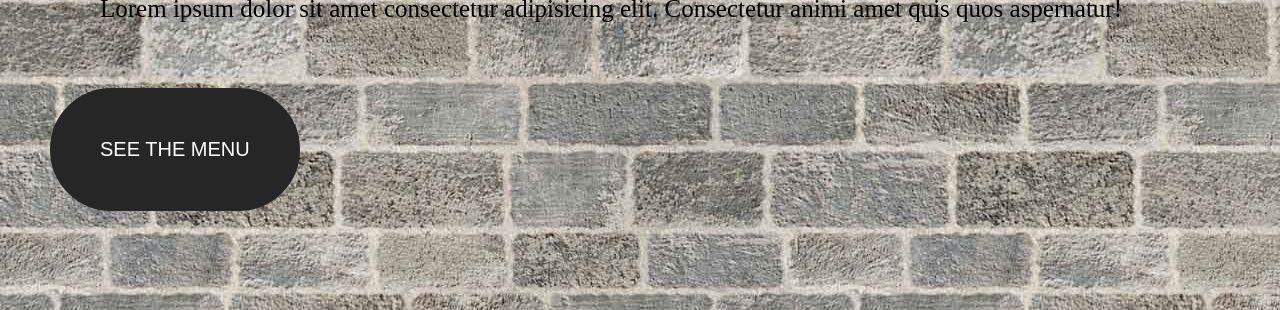
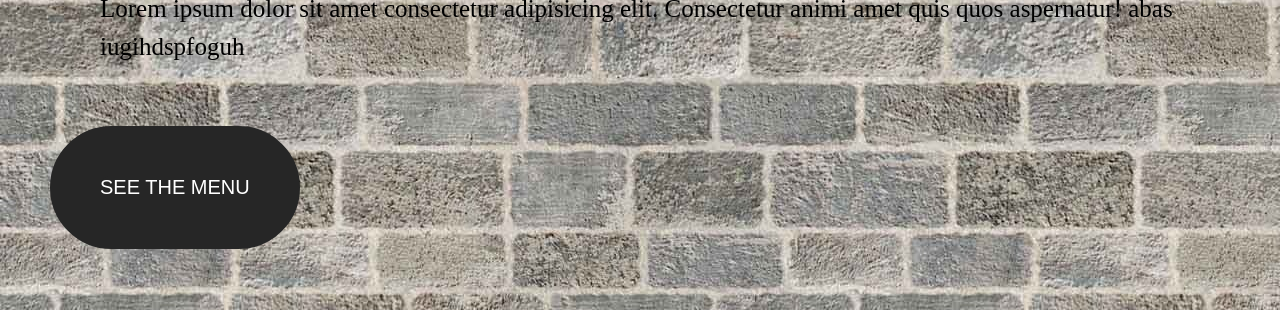
Before and after one commit to sepehrdera/sepehr_cafe, a plain HTML site: page index.html in a window 1280 px wide. Shown: the part 490-800 px from the top of the page. Drawn offline with Linux system fonts and the light colour scheme.

Commit message:
index add

```diff
--- a/index.html
+++ b/index.html
@@ -35,7 +35,9 @@
                 <b><h2>start your day with a fresh cofee!</h2></b>
                 <p>Lorem ipsum dolor sit amet consectetur adipisicing elit.
                     Consectetur animi amet quis quos aspernatur!
+                    abas
                 </p>
+                <p>iugihdspfoguh</p>
                 <button><a href="./contact.html" class="buttonA">SEE THE MENU</a></button>
         </div>
     </section>
```
